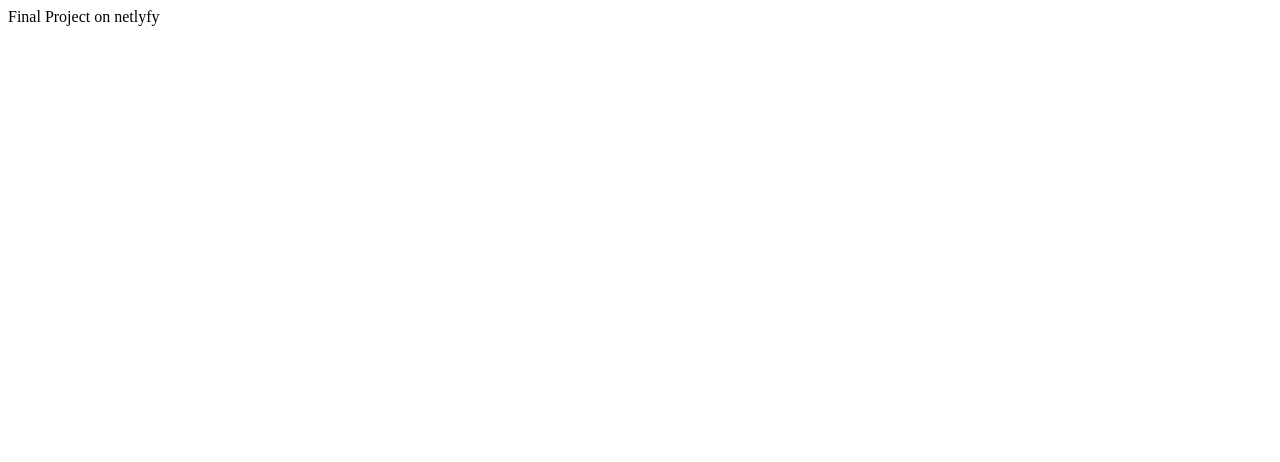
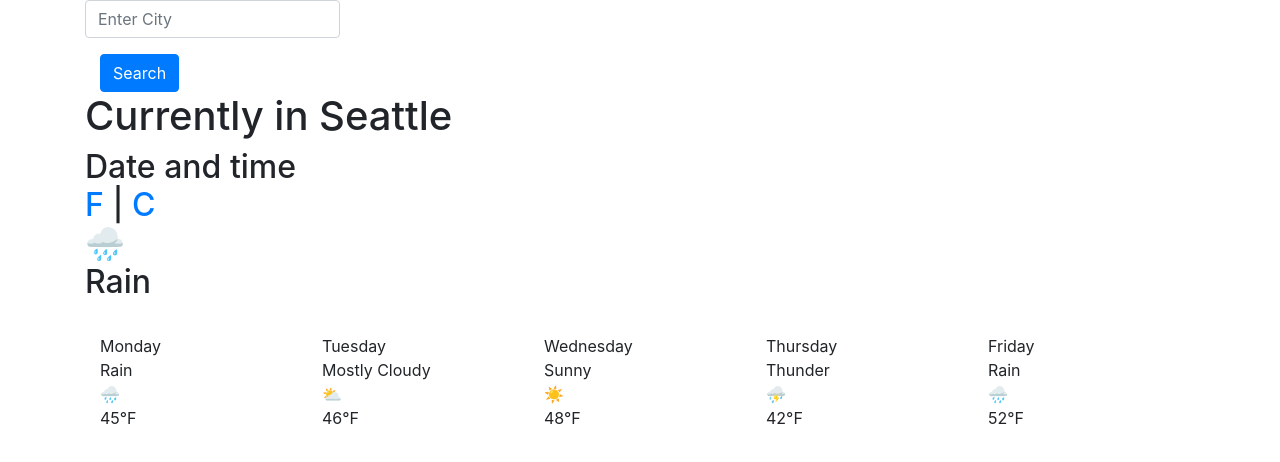
Before and after one commit to saralufrano/shecodesplus-final, a plain HTML site: page index.html in a window 1280 px wide. Drawn offline with nearby package versions, Linux system fonts and the light colour scheme.

Commit message:
moving over html from files on computer only

```diff
--- a/index.html
+++ b/index.html
@@ -1,11 +1,94 @@
 <!DOCTYPE html>
 <html lang="en">
-<head>
-    <meta charset="UTF-8">
-    <meta name="viewport" content="width=device-width, initial-scale=1.0">
-    <title>Document</title>
-</head>
-<body>
-    Final Project on netlyfy
-</body>
+  <head>
+    <meta charset="UTF-8" />
+    <meta name="viewport" content="width=device-width, initial-scale=1.0" />
+    <script src="https://unpkg.com/axios/dist/axios.min.js"></script>
+    <title>Weather</title>
+    <link
+      rel="stylesheet"
+      href="https://cdn.jsdelivr.net/npm/bootstrap@4.5.3/dist/css/bootstrap.min.css"
+      integrity="sha384-TX8t27EcRE3e/ihU7zmQxVncDAy5uIKz4rEkgIXeMed4M0jlfIDPvg6uqKI2xXr2"
+      crossorigin="anonymous"
+    />
+
+    <link rel="stylesheet" href="src/style.css" />
+  </head>
+  <body>
+    <div class="container">
+        <form id="city-form">
+          <div class="row">
+              <div class="col-3">
+                <div class="form-group">
+                    <input type="text" class="form-control" id="search-city"
+                    placeholder="Enter City">
+                </div>
+              </div>
+            </div>
+    <div class="col">
+      <button type="submit" class="btn btn-primary">Search</button>
+    </div>
+
+        </form>
+      <header>
+        <h1 id="city">  Currently in Seattle
+
+        </h1>
+        <h2>
+          <span id="date"> Date and time</span>
+          <br />
+          <span class="temperature" id="temperature"><a href="#" id="fer-link"> F</a> |<a href="#" id="cel-link"> C</a></span>
+          <br />
+          🌧
+          <div class="current-weather">Rain</div>
+        </h2>
+      </header>
+      <br />
+      <div class="container">
+        <div class="row">
+          <div class="col">
+            Monday
+            <div class="row">
+              <div class="col-8 col-sm-12">Rain</div>
+              <div class="col-4 col-sm-12">🌧</div>
+              <div class="col-4 col-sm-12">45°F</div>
+            </div>
+          </div>
+          <div class="col">
+            Tuesday
+            <div class="row">
+              <div class="col-8 col-sm-12">Mostly Cloudy</div>
+              <div class="col-4 col-sm-12">⛅️</div>
+              <div class="col-4 col-sm-12">46°F</div>
+              </div>
+          </div>
+          <div class="col">
+            Wednesday
+            <div class="row">
+              <div class="col-8 col-sm-12">Sunny</div>
+              <div class="col-4 col-sm-12">☀️</div>
+              <div class="col-4 col-sm-12">48°F</div>
+              </div>
+          </div>
+          <div class="col">
+            Thursday
+            <div class="row">
+              <div class="col-8 col-sm-12">Thunder</div>
+              <div class="col-4 col-sm-12">⛈</div>
+              <div class="col-4 col-sm-12">42°F</div>
+            </div>
+          </div>
+          <div class="col">
+            Friday
+            <div class="row">
+              <div class="col-8 col-sm-12">Rain</div>
+              <div class="col-4 col-sm-12">🌧</div>
+              <div class="col-4 col-sm-12">52°F</div>
+            </div>
+          </div>
+        </div>
+      </div>
+    </div>
+    <script src="src/index.js"></script>
+  </body>
 </html>
```
